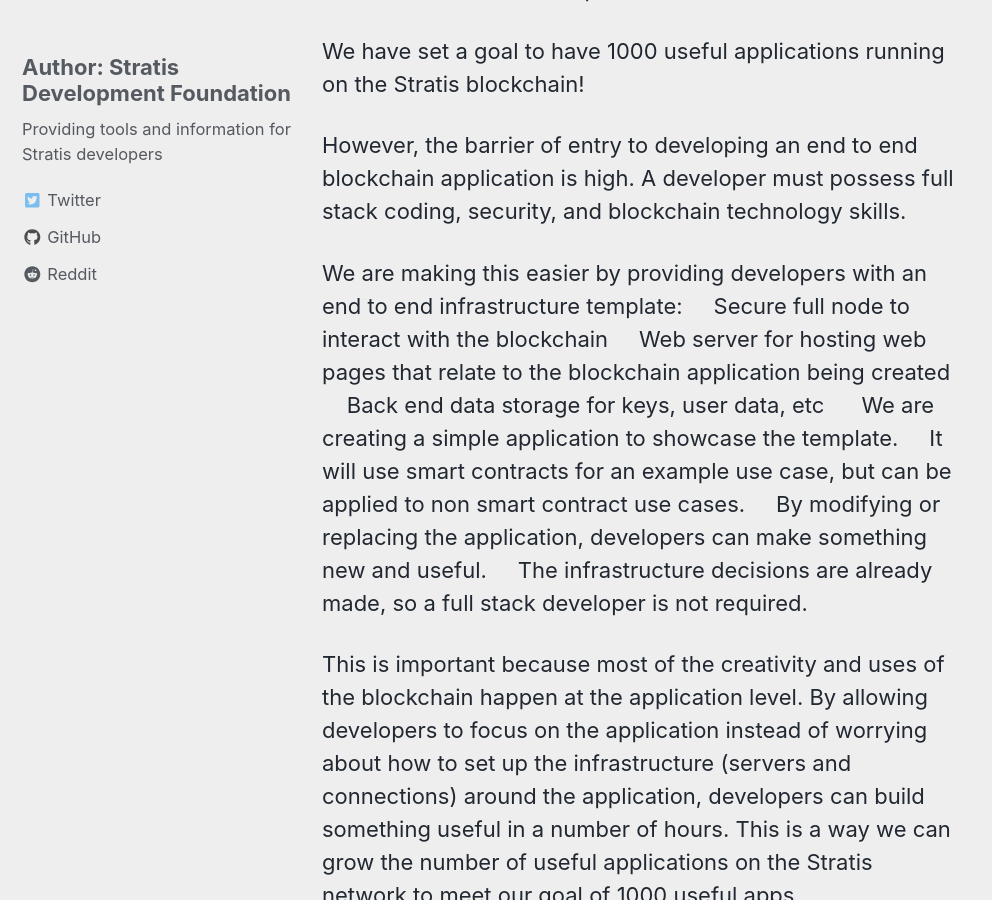
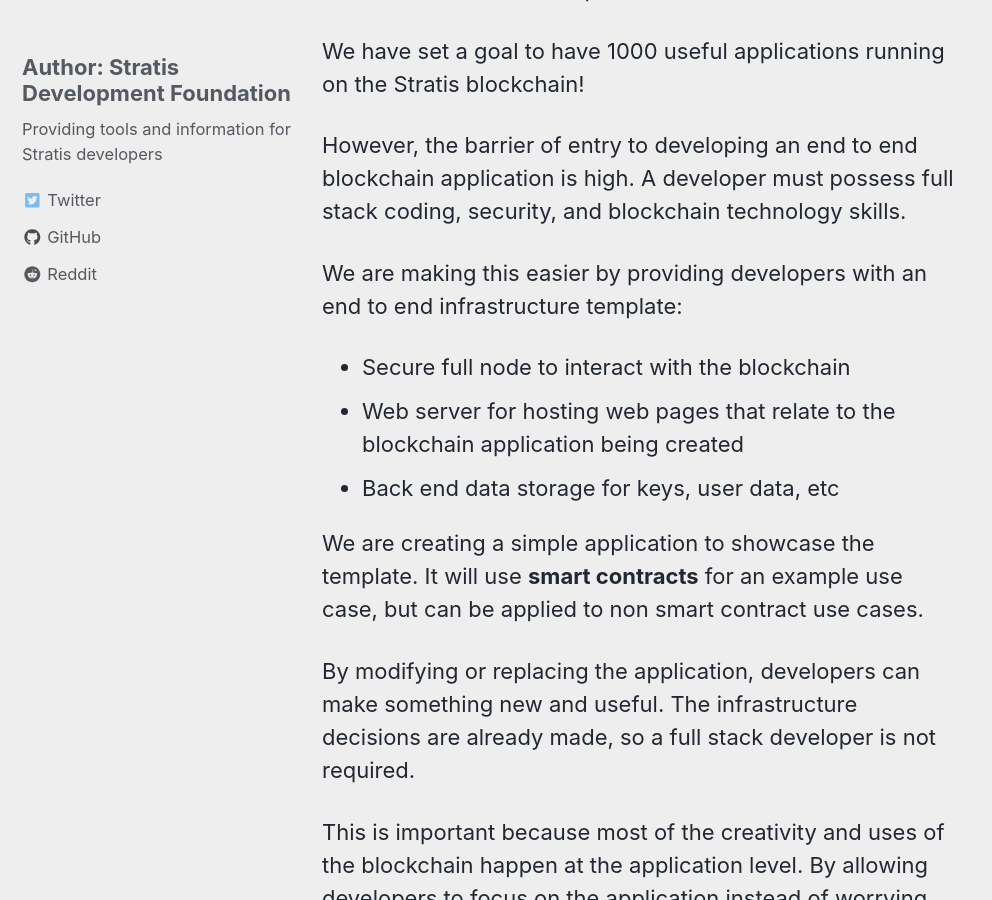
Before and after one commit to StratisDevelopmentFoundation/StratisDevelopmentFoundation.github.io, a Jekyll site: the page built from _pages/projects/End2EndBCappTemplate.md, in a window 1280 px wide and 900 px high, scrolled down 385 px. Shown: the whole window, without its empty margins (0-992 px from the left). Built offline with Jekyll 4.4.1, drawn with Linux system fonts in a browser that asks for light colours; nearby versions of some CDN libraries.

Commit message:
intro formattinh

```diff
--- a/_pages/projects/End2EndBCappTemplate.md
+++ b/_pages/projects/End2EndBCappTemplate.md
@@ -18,14 +18,16 @@
 However, the barrier of entry to developing an end to end blockchain application is high. A developer must possess full stack coding, security, and blockchain technology skills.
 
 We are making this easier by providing developers with an end to end infrastructure template:
-    Secure full node to interact with the blockchain
-    Web server for hosting web pages that relate to the blockchain application being created
-    Back end data storage for keys, user data, etc
 
-We are creating a simple application to showcase the template.
-    It will use smart contracts for an example use case, but can be applied to non smart contract use cases.
-    By modifying or replacing the application, developers can make something new and useful.
-    The infrastructure decisions are already made, so a full stack developer is not required.
+  * Secure full node to interact with the blockchain
+  * Web server for hosting web pages that relate to the blockchain application being created
+  * Back end data storage for keys, user data, etc
+
+  We are creating a simple application to showcase the template.
+    It will use **smart contracts** for an example use case, but can be applied to non smart contract use cases.
+
+By modifying or replacing the application, developers can make something new and useful.
+The infrastructure decisions are already made, so a full stack developer is not required.
 
 This is important because most of the creativity and uses of the blockchain happen at the application level. By allowing developers to focus on the application instead of worrying about how to set up the infrastructure (servers and connections) around the application, developers can build something useful in a number of hours.  This is a way we can grow the number of useful applications on the Stratis network to meet our goal of 1000 useful apps.
 
```
